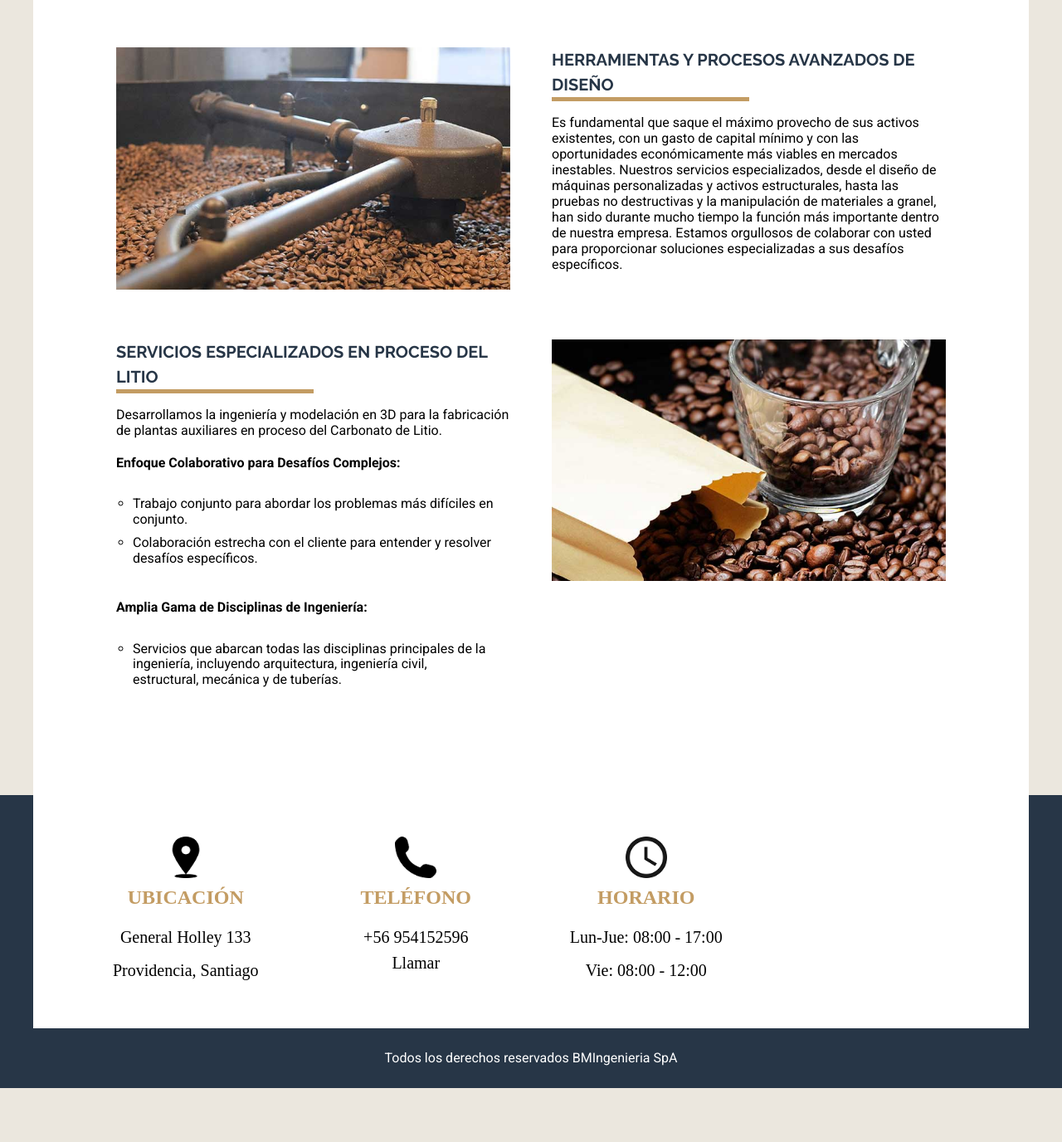
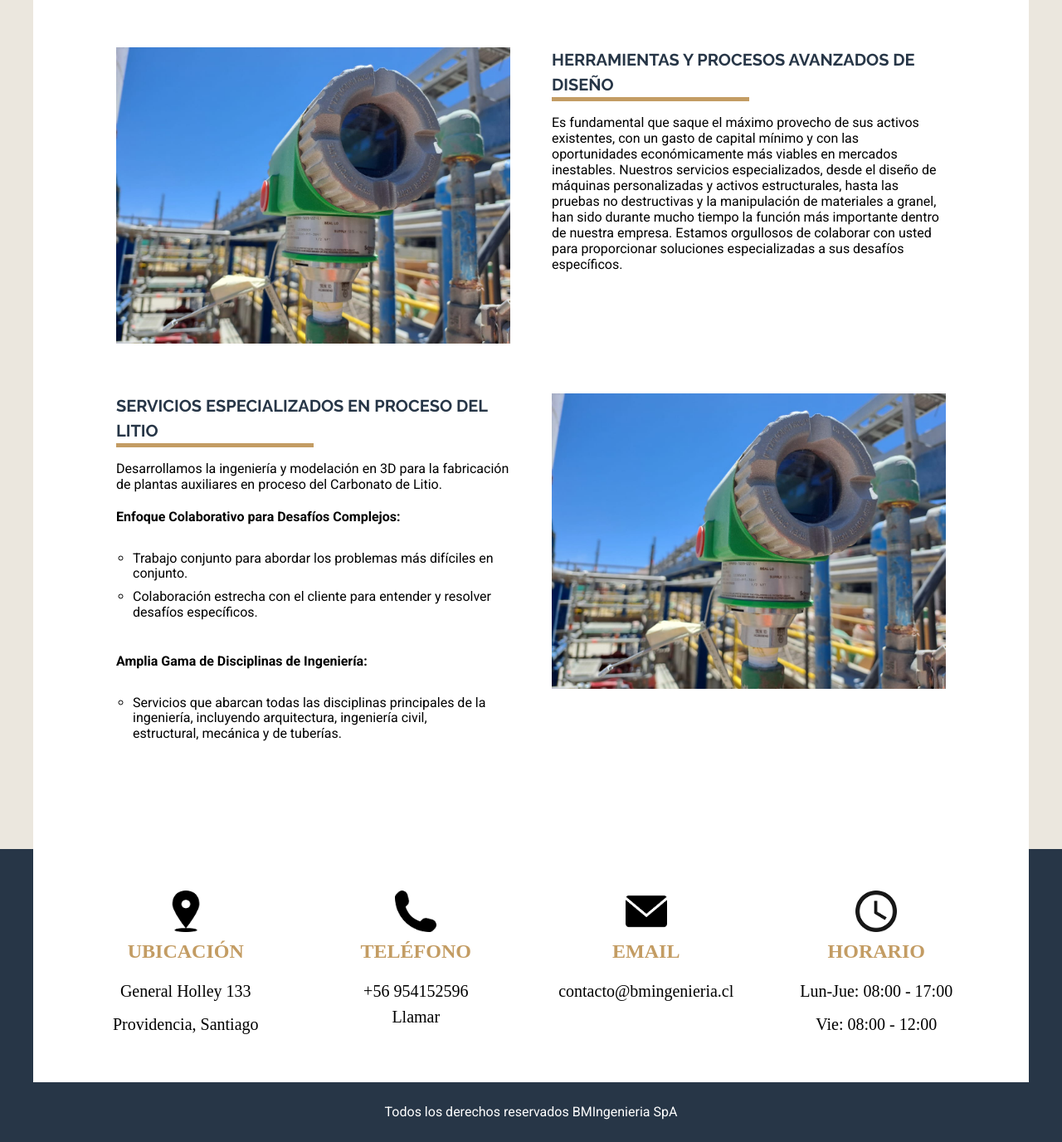
Before and after one commit to RodrigoRozasV/BMIng, a website: page servicios.html in a window 1280 px wide. Shown: the part 1392-2768 px from the top of the page at 83% size. Before the commit the page ends 2703 px from the top, so only its background shows below. Drawn offline with Linux system fonts and the light colour scheme; files whose address does not match are found by name; a web font is replaced by a local one.

Commit message:
termino pagna

```diff
--- a/servicios.html
+++ b/servicios.html
@@ -38,7 +38,7 @@
         <h2><span>Conoce más</span> Nuestras áreas de servicio, práctica minerales y metales incluyen</h2>
         <div class="proceso-cafe">
             <div class="imagen">
-                <img src="build/img/proceso_1.jpg" alt="imagen proceso">
+                <img src="build/img/proceso_3.jpg" alt="imagen proceso1">
             </div>
 
             <div class="texto">
@@ -59,7 +59,7 @@
 
         <div class="proceso-cafe">
             <div class="imagen">
-                <img src="build/img/proceso_2.jpg" alt="imagen proceso">
+                <img src="build/img/proceso_3.jpg" alt="imagen proceso2">
             </div>
 
             <div class="texto">
@@ -75,7 +75,7 @@
 
         <div class="proceso-cafe">
             <div class="imagen">
-                <img src="build/img/proceso_3.jpg" alt="imagen proceso">
+                <img src="build/img/proceso_3.jpg" alt="imagen proceso3">
             </div>
 
             <div class="texto">
@@ -112,6 +112,11 @@
                 <a href="tel:+38509102">Llamar</a>
             </div>
             <div class="footer-box horario">
+                <img src="build/img/email.png" alt="icono reloj">
+                <h3>Email</h3>
+                <p>contacto@bmingenieria.cl</p>
+            </div>
+            <div class="footer-box horario">
                 <img src="build/img/reloj.png" alt="icono reloj">
                 <h3>Horario</h3>
                 <p>Lun-Jue: 08:00 - 17:00</p>
```
Also changed, not shown: contacto.html (+6 -1 lines), galeria.html (+5 -0 lines), nosotros.html (+5 -0 lines), proyectos.html (+5 -0 lines), build/img/proceso_3.jpg (added), 1 other file.
